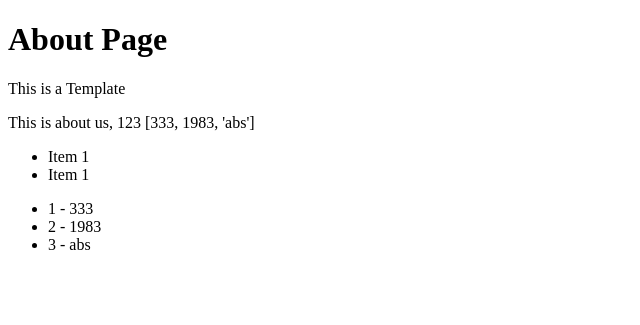
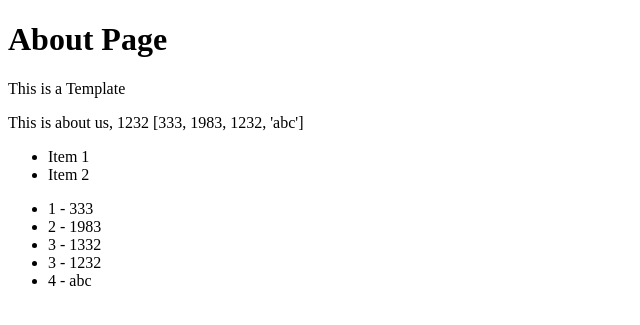
Before and after one commit to Nido89/trydjango, a Django app: page /about/ in a window 1280 px wide. Shown: the part 88-413 px from the top of the page, without its empty margins (0-640 px from the left). Run offline with Django 3.2, Linux system fonts and the light colour scheme.

Commit message:
if else statements in django

```diff
--- a/src/pages/views.py
+++ b/src/pages/views.py
@@ -17,10 +17,10 @@ def contact_view(request,*args, **kwargs):
 
 def about_view(request,*args, **kwargs):
 	my_context = {
-
 	"my_text": "This is about us",
-	"my_number":123,
-	"my_list": [333, 1983, "abs"]
+	"this_is_true": True,
+	"my_number":1232,
+	"my_list": [333, 1983,1232, "abc"]
 
 	}
 	return render(request, "about.html", my_context)
--- a/src/templates/about.html
+++ b/src/templates/about.html
@@ -14,11 +14,15 @@
 
 <ul>
 	<li>Item 1 </li>
-	<li>Item 1 </li>
+	<li>Item 2 </li>
 	</ul>
 <ul>
-{% for my_sub_item in my_list %}
-	<li>{{ forloop.counter }} - {{ my_sub_item }}</li>
+{% for abc in my_list %}
+{% if abc == 1232 %}
+		<li>{{ forloop.counter }} - {{ abc|add:100 }}</li>
+	{% endif %}
+	<li>{{ forloop.counter }} - {{ abc }}</li>
+
 {% endfor %}
 </ul>
 
```
